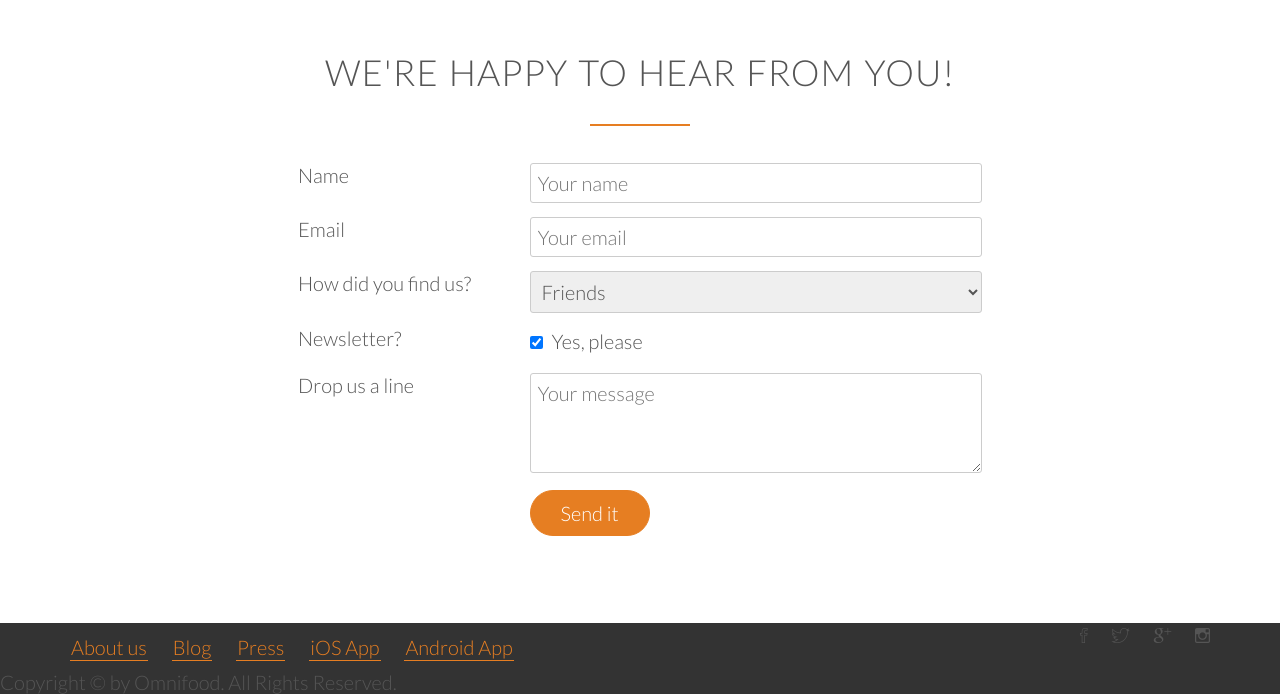
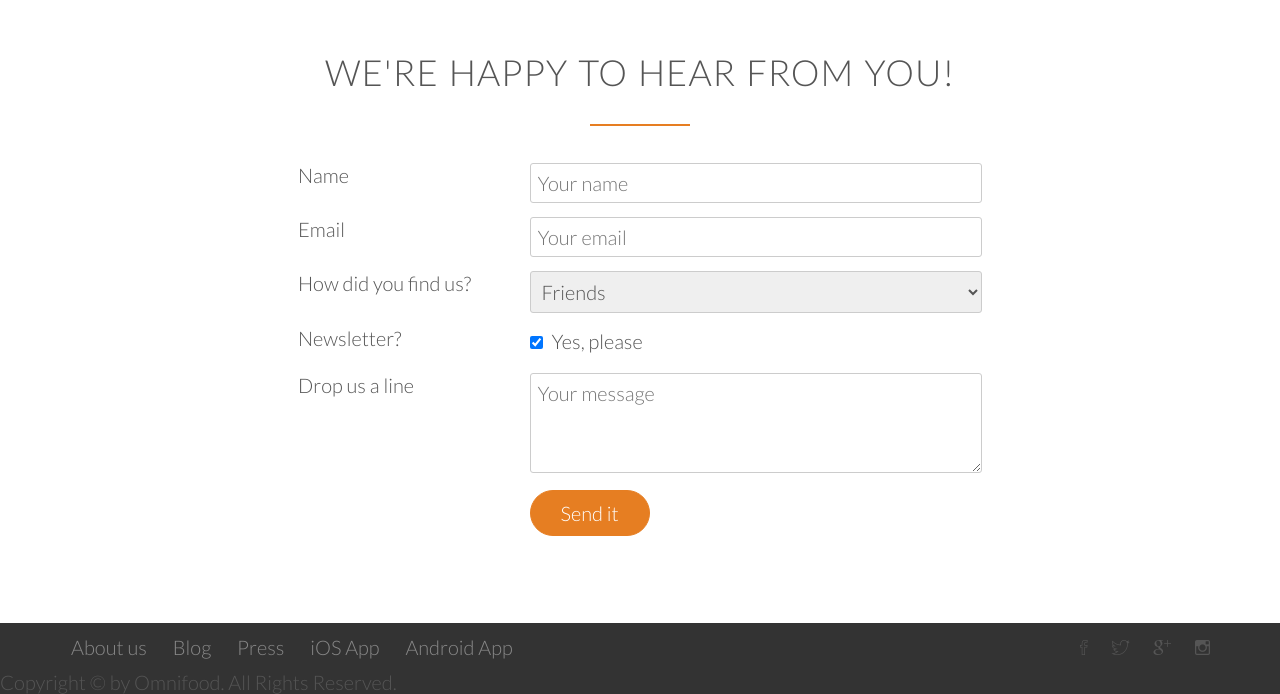
Before and after one commit to Hustada/udemy_omnifood, a plain HTML site: page index.html in a window 1280 px wide. Shown: the part 4652-5346 px from the top of the page. Drawn offline with Linux system fonts and the light colour scheme; files whose address does not match are found by name.

Commit message:
small changes

```diff
--- a/index.html
+++ b/index.html
@@ -386,7 +386,7 @@
 						<li><a href="#">Android App</a></li>
 					</ul>
 				</div>
-				<divv class+"col span-1-of-2">
+				<divv class="col span-1-of-2">
 					<ul class="social-links">
 						<li><i class="ion-social-facebook-outline"></i></li>
 						<li><i class="ion-social-twitter-outline"></i></li>
--- a/resources/css/style.css
+++ b/resources/css/style.css
@@ -536,3 +536,18 @@ footer {
 .social-links li:last-child {
 	margin: 0;
 }
+
+.footer-nav li a:link,
+.footer-nav li a:visited,
+.social-links li a:link,
+.social-links li a:visited {
+	text-decoration: none;
+	border: 0;
+	color: #888;
+	transition: color 0.2ms;
+}
+
+.footer-nav li a:hover,
+.footer-nav li a:active {
+	color: #ddd;
+}
```
